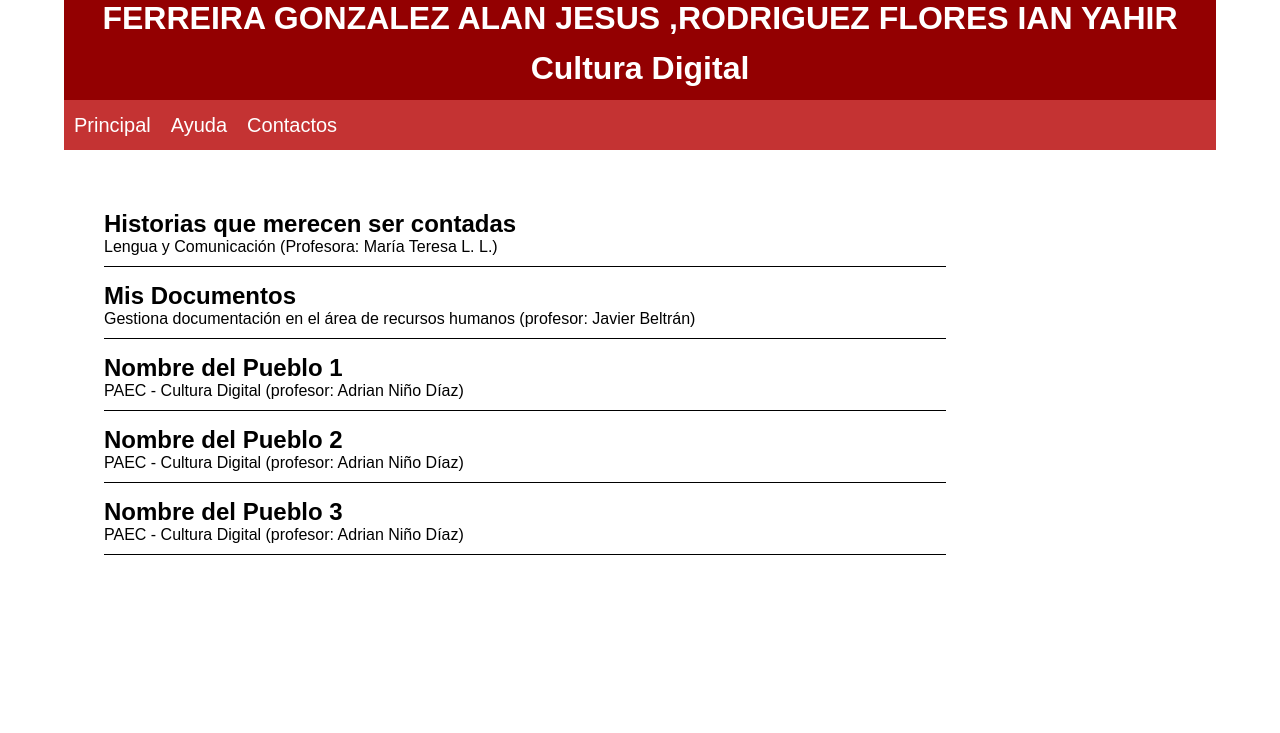
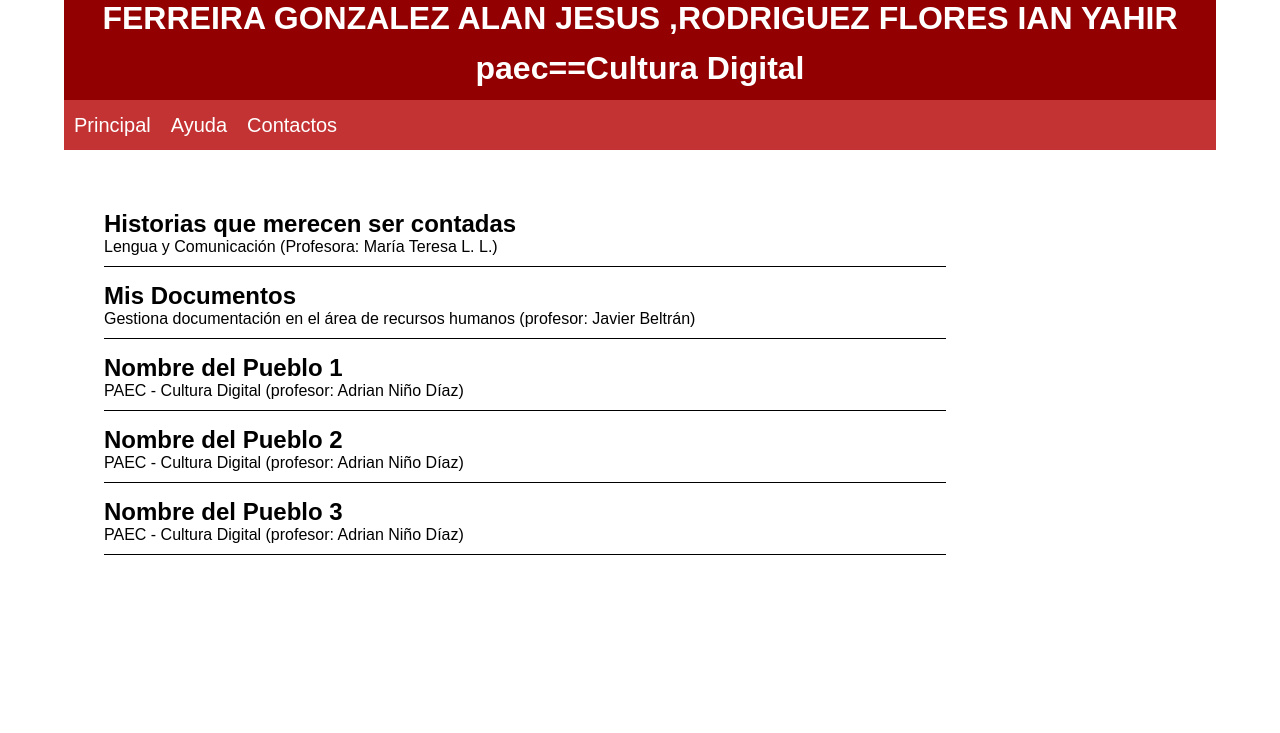
Before and after one commit to yahirrodriguezflores85-gif/robux, a plain HTML site: page index.html in a window 1280 px wide. Shown: the top 733 px of the page. Drawn offline with Linux system fonts and the light colour scheme.

Commit message:
Update index.html

```diff
--- a/index.html
+++ b/index.html
@@ -9,7 +9,7 @@
       <div id="container">
           <header>
            <h1> FERREIRA GONZALEZ ALAN JESUS ,RODRIGUEZ FLORES IAN YAHIR</h1>
-           <h1> Cultura Digital</h1>
+           <h1> paec==Cultura Digital</h1>
 
           </header>
            <nav>
```
